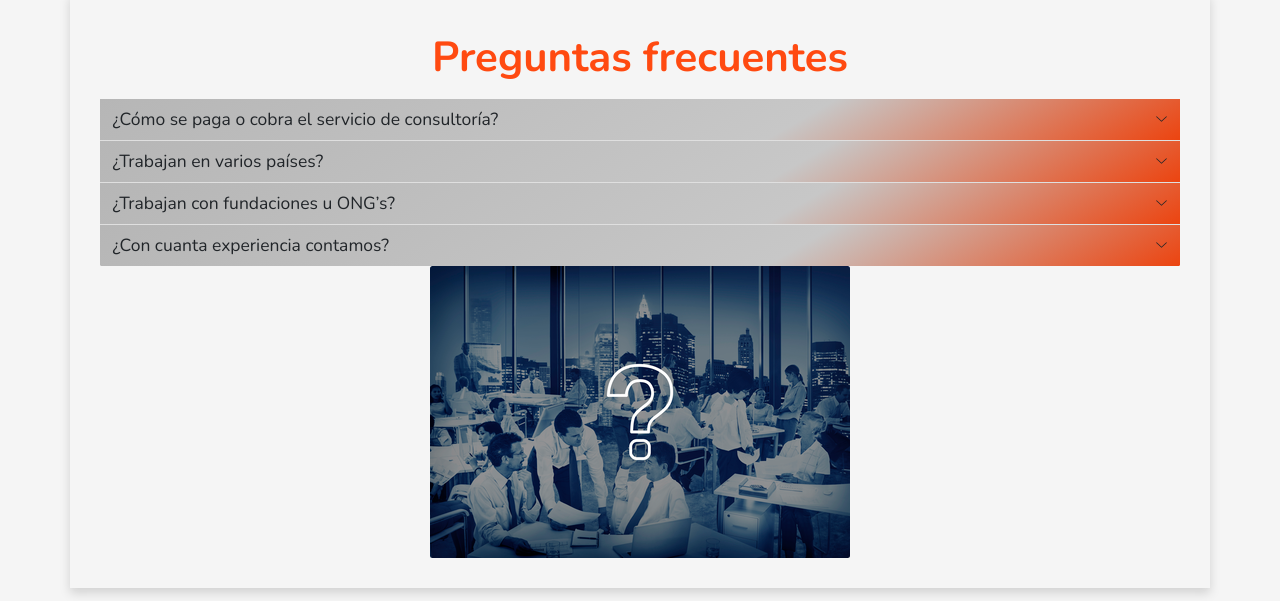
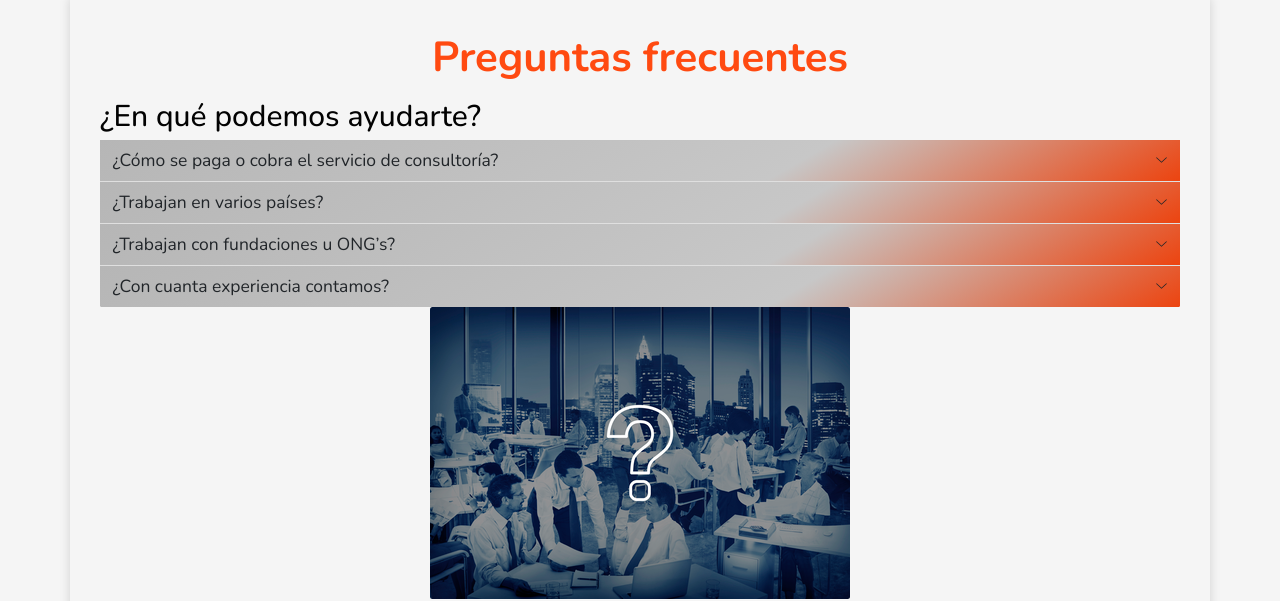
Before and after one commit to Matisebb/Entrega-Final_Santa-Cruz-Matias-GYT, a website: page sections/Faq1.html in a window 1280 px wide. Shown: the part 103-704 px from the top of the page. Drawn offline with nearby package versions, Linux system fonts and the light colour scheme.

Commit message:
actualizacion seccion faq html

```diff
--- a/sections/Faq1.html
+++ b/sections/Faq1.html
@@ -64,6 +64,9 @@
         <h1 class="text-center textBold  wow animate__fadeInUp py-3 px-3 ">
           Preguntas frecuentes
         </h1>
+        <h2>
+          ¿En qué podemos ayudarte?
+        </h2>
       <div class="accordion accordion-flush" id="accordionFlushExample">
   <div class="accordion-item">
     <h2 class="accordion-header " id="flush-headingOne">
```
